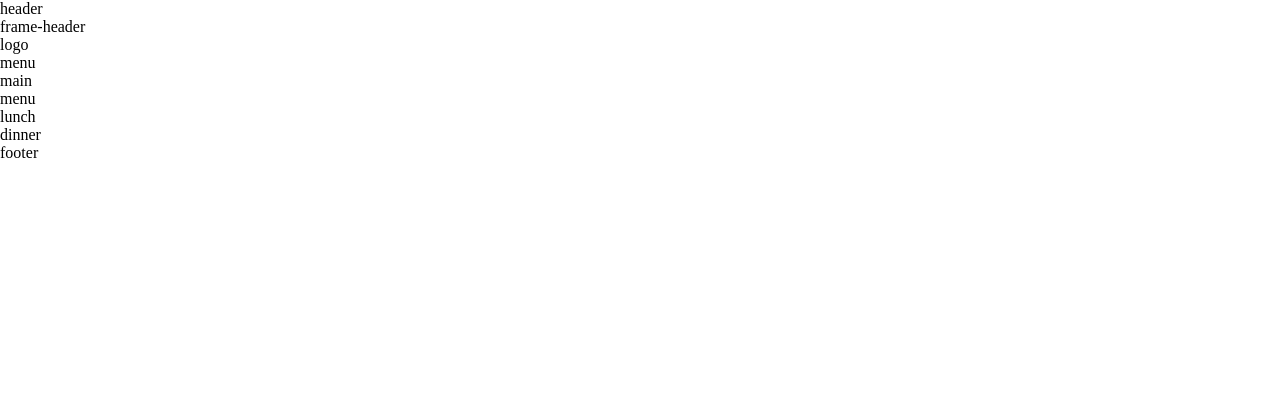
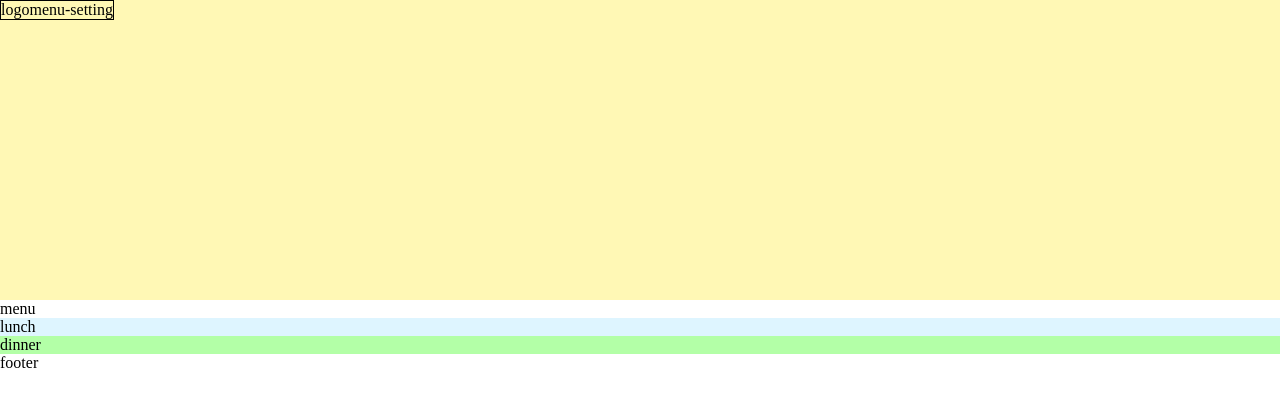
Before and after one commit to ayaka910kudo/practice3, a plain HTML site: page index.html in a window 1280 px wide. Drawn offline with Linux system fonts and the light colour scheme.

Commit message:
枠組みごとにcss作成

```diff
--- a/index.html
+++ b/index.html
@@ -15,15 +15,15 @@
 
   <body>
     <header>
-      header
+      <!-- header -->
       <div class="frame-header">
-        frame-header
+        <!-- frame-header -->
         <div class="logo">logo</div>
-        <div class="menu">menu</div>
+        <div class="menu-setting">menu-setting</div>
       </div>
     </header>
 
-    <main>main</main>
+    <main></main>
     <div class="menu">
       menu
       <div class="lunch">lunch</div>
--- a/style.css
+++ b/style.css
@@ -4,14 +4,29 @@ body {
   margin: 0;
   padding: 0;
 }
+header{
+  position: fixed;
+  top: 0;
+}
 
-.main{
+.frame-header{
+  display: flex;
+  border:solid 1px black;
+}
+
+main{
   background-color: #fff8b5;
   height: 300px;
-  color: red;
 }
 
+.lunch{
+  background-color: #DEF5FF;
+}
 
-/* @media screen and (min-width: 960px) {
-	960px以上に適用されるCSS（PC用）
-} */
+.dinner{
+  background-color: #B3FFA7;
+}
+
+@media screen and (min-width: 960px) {
+	/* 960px以上に適用されるCSS（PC用） */
+}
```
